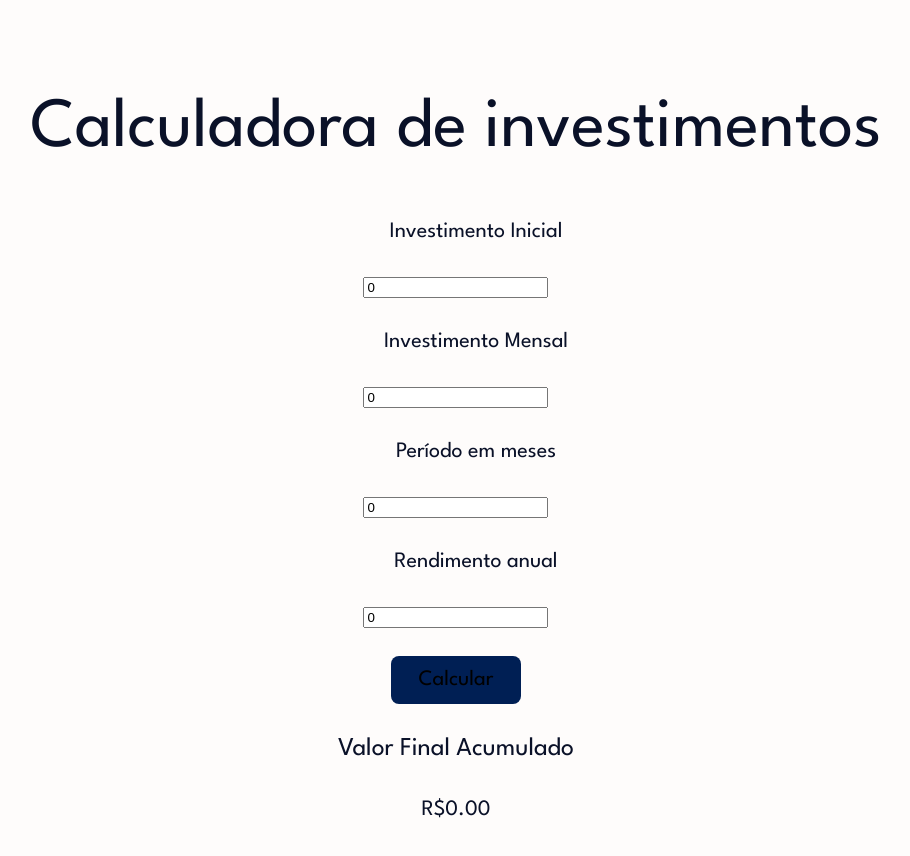
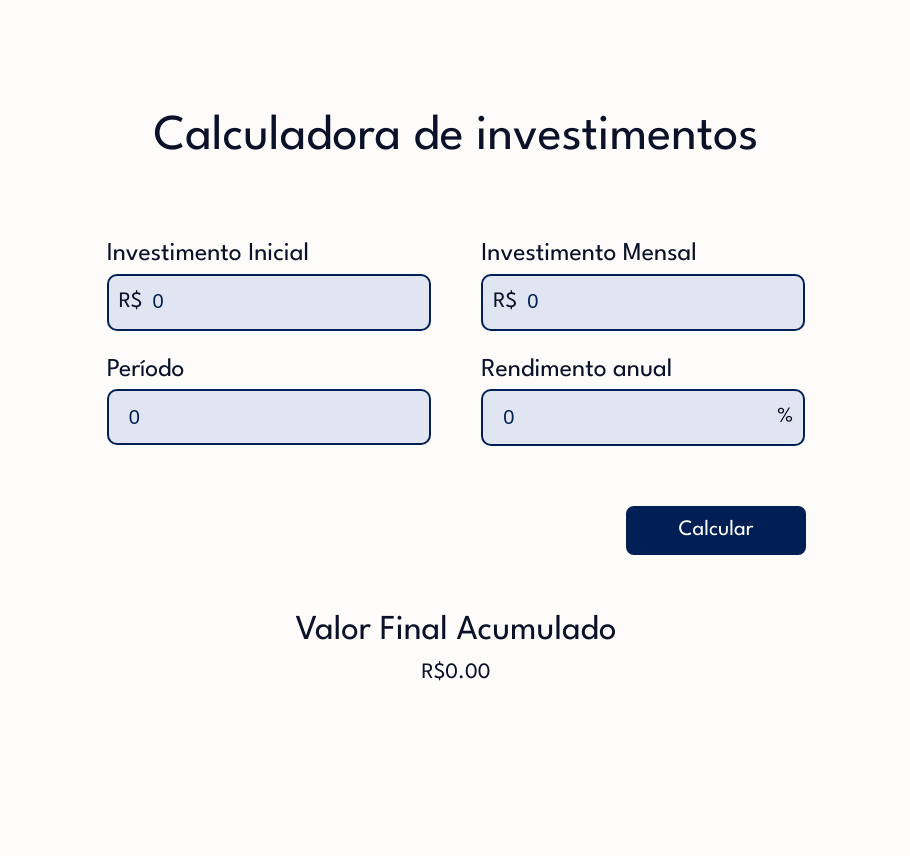
Before and after one commit to ufjf-dcc207/ufjf-dcc207-2024-3-a-trb3-investimentos_jp_caio_luiza, a React (Vite) app: page / in a window 1280 px wide. Shown: the top 856 px of the page, without its empty margins (184-1094 px from the left). After the commit the page ends 800 px from the top, so only its background shows below. Built offline with nearby package versions, Linux system fonts and the light colour scheme.

Commit message:
estiliza calculadora

```diff
--- a/src/Calculadora/Calculadora.css
+++ b/src/Calculadora/Calculadora.css
@@ -0,0 +1,77 @@
+
+.calculadora {
+    width: 100vh;
+    display: flex;
+    flex-direction: column;
+    align-items: center;
+}
+h1 {
+    margin: 0;
+    padding: 0;
+    margin-bottom: 50px;
+    font-size: 50px;
+}
+
+.formulario {
+    width: 100%;
+    display: flex;
+    justify-content: space-evenly;
+}
+
+.linha1 {
+    display: flex;
+    flex-direction: column;
+    align-items: start;
+}
+
+.linha2 {
+    display: flex;
+    flex-direction: column;
+    align-items: start;
+}
+
+h3 {
+    padding: 0;
+    margin: 0;
+    margin-top: 20px;
+}
+
+.div-input {
+    border: 2px solid #001F54;
+    border-radius: 10px;
+    background-color: #E1E5F2;
+    padding: 10px;
+    width: 300px;
+    display: flex;
+    justify-content: space-between;
+}
+
+input {
+    width: 300px;
+    height: 30px;
+    border: none;
+    outline: none;
+    padding-left: 10px;
+    background-color: #E1E5F2;
+    font-size: 20px;
+    color: #001F54;
+}
+
+.div-botao {
+    display: flex;
+    max-width: 700px;
+    width: 100%;
+    justify-content: end;
+}
+
+.botao {
+    margin-top: 60px;
+    margin-bottom: 30px;
+    background-color: #001F54;
+    color: white;
+    width: 180px;
+}
+
+.valor-final {
+    font-size: 35px;
+}
--- a/src/Calculadora/Calculadora.tsx
+++ b/src/Calculadora/Calculadora.tsx
@@ -43,27 +43,36 @@ export default function Calculadora() {
         <>
             <div className='calculadora'>
                 <h1>Calculadora de investimentos</h1>
-                <dl>
-                    <dd>Investimento Inicial</dd>
-                    <dl>
-                        <input type="number" value={investimentoInicial} onChange={(evento)=>{setInvestimentoInicial(evento.target.valueAsNumber)}} />
-                    </dl>
-                    <dd>Investimento Mensal</dd>
-                    <dl>
-                        <input type="number" value={investimentoMensal} onChange={(evento)=>{setInvestimentoMensal(evento.target.valueAsNumber)}} />
-                    </dl>
-                    <dd>Período em meses</dd>
-                    <dl>
-                        <input type="number" value={periodoMeses} onChange={(evento)=>{setPeriodoAnos(evento.target.valueAsNumber)}} />
-                    </dl>
-                    <dd>Rendimento anual</dd>
-                    <dl>
-                        <input type="number" value={rendimentoAnual} onChange={(evento)=>{setRendimentoAnual(evento.target.valueAsNumber)}} />
-                    </dl>
-                </dl>
-                <button onClick={calcularTotal} >Calcular</button>
-                <div>
-                    <h3>Valor Final Acumulado</h3>
+                <div className='formulario'>
+                    <div className='linha1'>
+                        <h3>Investimento Inicial</h3>
+                        <div className='div-input'>
+                            <span>R$</span>
+                            <input type="number" value={investimentoInicial} onChange={(evento)=>{setInvestimentoInicial(evento.target.valueAsNumber)}} />
+                        </div>
+                        <h3>Período</h3>
+                        <div className='div-input'>
+                            <input type="number" value={periodoMeses} onChange={(evento)=>{setPeriodoAnos(evento.target.valueAsNumber)}} />
+                        </div>
+                    </div>
+                    <div className='linha2'>
+                    <h3>Investimento Mensal</h3>
+                        <div className='div-input'>
+                            <span>R$</span>
+                            <input type="number" value={investimentoMensal} onChange={(evento)=>{setInvestimentoMensal(evento.target.valueAsNumber)}} />
+                        </div>
+                        <h3>Rendimento anual</h3>
+                        <div className='div-input'>
+                            <input type="number" value={rendimentoAnual} onChange={(evento)=>{setRendimentoAnual(evento.target.valueAsNumber)}} />
+                            <span>%</span>
+                        </div>
+                    </div>
+                </div>
+                <div className='div-botao'>
+                    <button onClick={calcularTotal} className='botao' >Calcular</button>
+                </div>
+                <div className='resuldado'>
+                    <h3 className='valor-final'>Valor Final Acumulado</h3>
                     <span>R${valorTotal.toFixed(2)}</span>
                 </div>
             </div>
```
